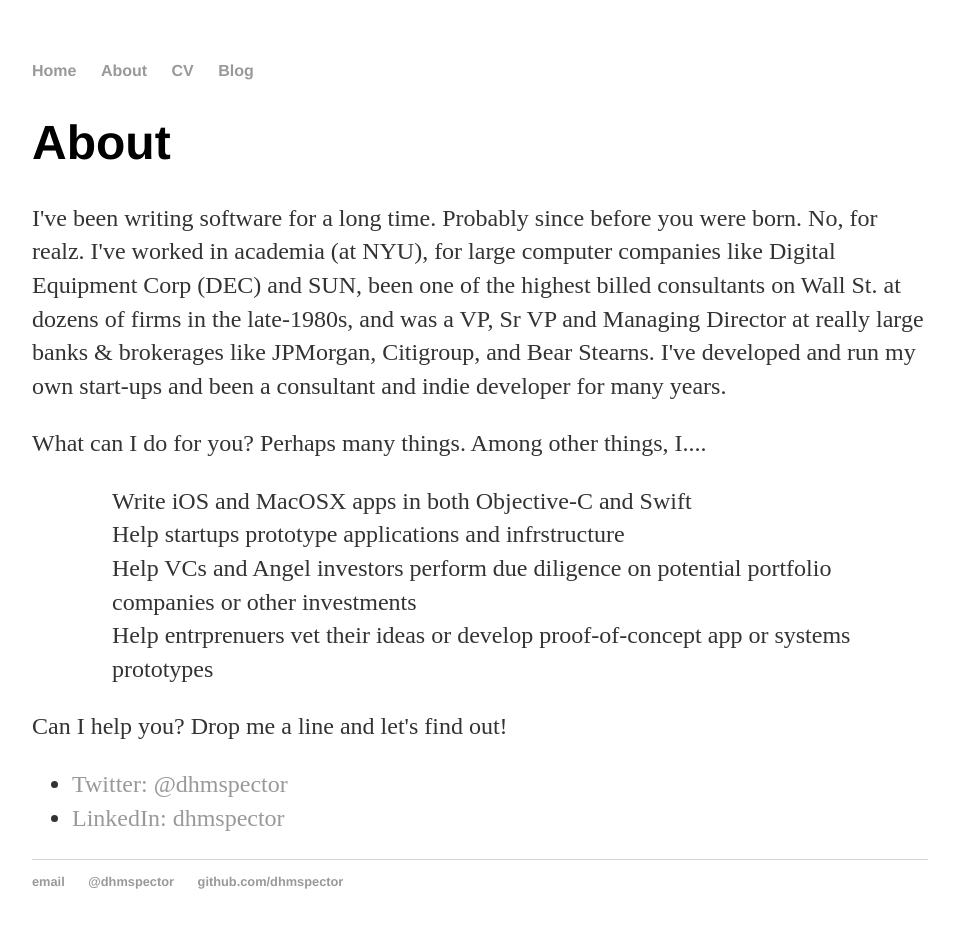
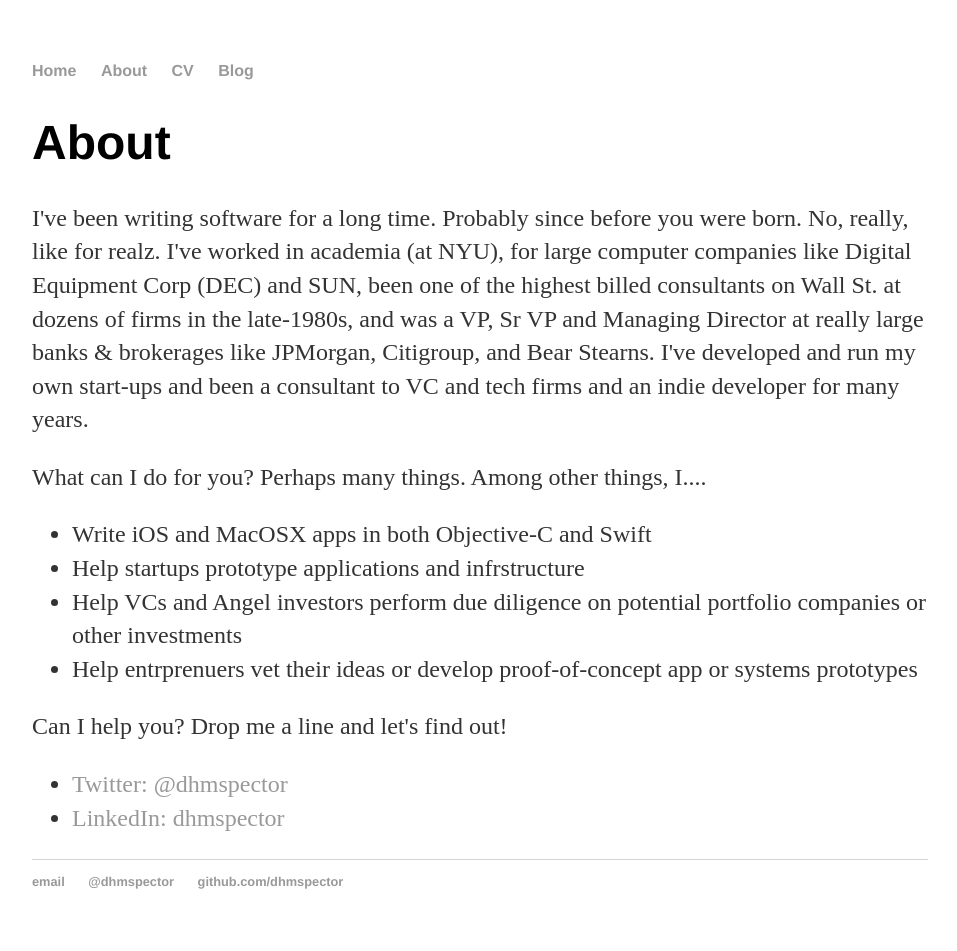
Before and after one commit to dhmspector/dhmspector.github.io, a Jekyll site: the page built from about/index.html, in a window 1280 px wide. Shown: the whole page, without its empty margins (160-1117 px from the left). Built offline with Jekyll 4.4.1, drawn with Linux system fonts in a browser that asks for light colours.

Commit message:
fixed list in about

```diff
--- a/about/index.html
+++ b/about/index.html
@@ -7,22 +7,23 @@ title: About David HM Spector
 			<h1>About</h1>
 
 <p>I've been writing software for a long time.  Probably since before
-you were born. No, for realz. I've worked in academia (at NYU), for
-large computer companies like Digital Equipment Corp (DEC) and SUN,
-been one of the highest billed consultants on Wall St. at dozens of
-firms in the late-1980s, and was a VP, Sr VP and Managing Director at
-really large banks & brokerages like JPMorgan, Citigroup, and Bear
-Stearns.  I've developed and run my own start-ups and been a consultant
-and indie developer for many years.  </p>
+you were born. No, really, like for realz. I've worked in academia (at
+NYU), for large computer companies like Digital Equipment Corp (DEC)
+and SUN, been one of the highest billed consultants on Wall St. at
+dozens of firms in the late-1980s, and was a VP, Sr VP and Managing
+Director at really large banks & brokerages like JPMorgan, Citigroup,
+and Bear Stearns.  I've developed and run my own start-ups and been a
+consultant to VC and tech firms and an indie developer for many
+years.  </p>
 
 <p>
 What can I do for you?  Perhaps many things. Among other things, I....
 </p>
 <ul>
-<ol>Write iOS and MacOSX apps in both Objective-C and Swift</ol>
-<ol>Help startups prototype applications and infrstructure</ol>
-<ol>Help VCs and Angel investors perform due diligence on potential portfolio companies or other investments </ol>
-<ol>Help entrprenuers vet their ideas or  develop proof-of-concept app or systems prototypes</ol>
+<li>Write iOS and MacOSX apps in both Objective-C and Swift</li>
+<li>Help startups prototype applications and infrstructure</li>
+<li>Help VCs and Angel investors perform due diligence on potential portfolio companies or other investments </li>
+<li>Help entrprenuers vet their ideas or  develop proof-of-concept app or systems prototypes</li>
 </ul>
 <p>Can I help you?  Drop me a line and let's find out!</p>
 
```
